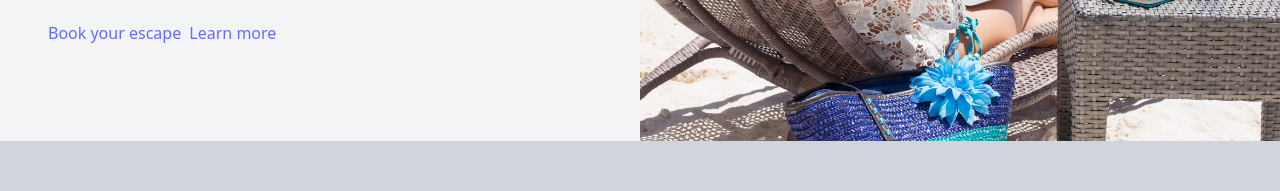
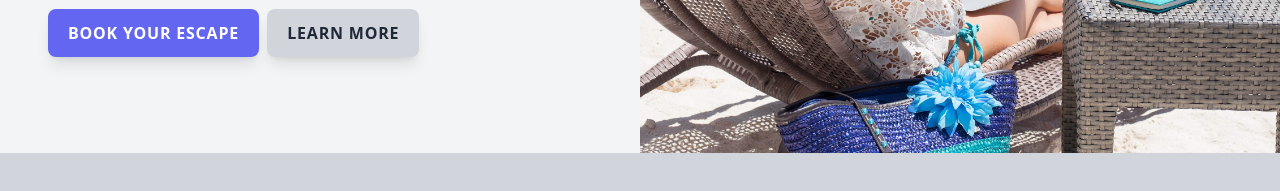
Before and after one commit to cynthia-stac/vite-project, a website built with Vite: page index.html in a window 1280 px wide. Shown: the part 501-692 px from the top of the page. Built offline with nearby package versions, Linux system fonts and the light colour scheme.

Commit message:
Changed the text of the primary button hover

```diff
--- a/src/style.css
+++ b/src/style.css
@@ -1,6 +1,15 @@
 @tailwind base;
 @tailwind components;
 @tailwind utilities;
+
+@layer components{
+   .btn-primary {
+   @apply bg-indigo-500  hover:bg-indigo-400 hover:-translate-y-0.5 hover:text-gray-700 transform transition focus:outline-none focus:ring focus:ring-offset-2 focus:ring-indigo-500 focus:ring-opacity-50 active:bg-indigo-600  text-white px-5 py-3 inline-block rounded-lg shadow-lg uppercase tracking-wider font-semibold text-sm sm:text-base
+  }
+   .btn-secondary {
+   @apply bg-gray-300  hover:bg-gray-200 hover:-translate-y-0.5 transform transition focus:outline-none focus:ring focus:ring-offset-2 focus:ring-gray-300 focus:ring-opacity-50 active:bg-gray-400  text-gray-800 px-5 py-3 inline-block rounded-lg shadow-lg uppercase tracking-wider font-semibold text-sm sm:text-base
+  }
+}
 
 :root {
   font-family: system-ui, Avenir, Helvetica, Arial, sans-serif;
```
